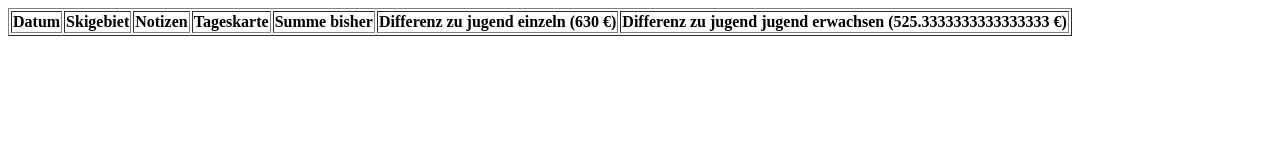
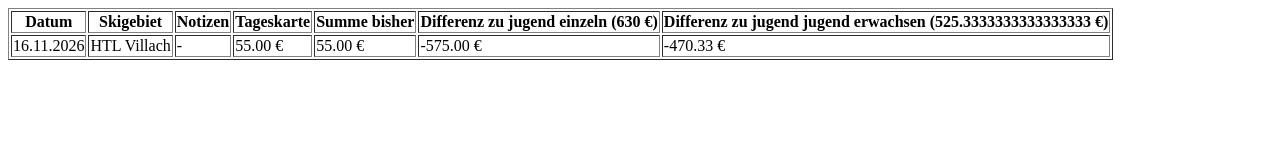
Before and after one commit to lakape/ski_tracker, a plain HTML site: page index.html in a window 1280 px wide. Drawn offline with Linux system fonts and the light colour scheme.

Commit message:
chore: add ski day from issue #3

```diff
--- a/index.html
+++ b/index.html
@@ -14,6 +14,15 @@
       <th>Summe bisher</th>
       <th>Differenz zu jugend einzeln (630 €)</th>
       <th>Differenz zu jugend jugend erwachsen (525.3333333333333333 €)</th>
+      <tr>
+      <td>16.11.2026</td>
+      <td>HTL Villach</td>
+      <td>-</td>
+      <td>55.00 €</td>
+      <td>55.00 €</td>
+      <td>-575.00 €</td>
+      <td>-470.33 €</td>
+    </tr>
   </table>
 </body>
 </html>
```
